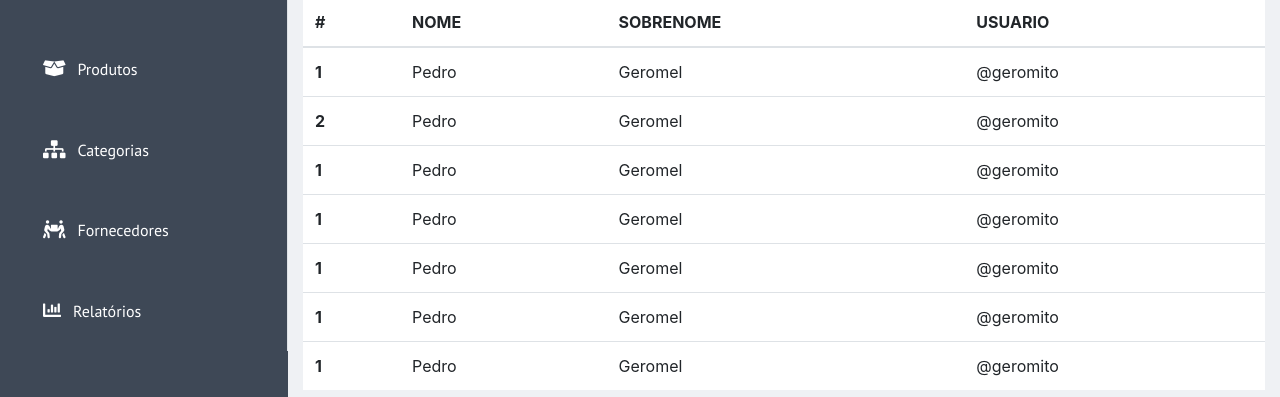
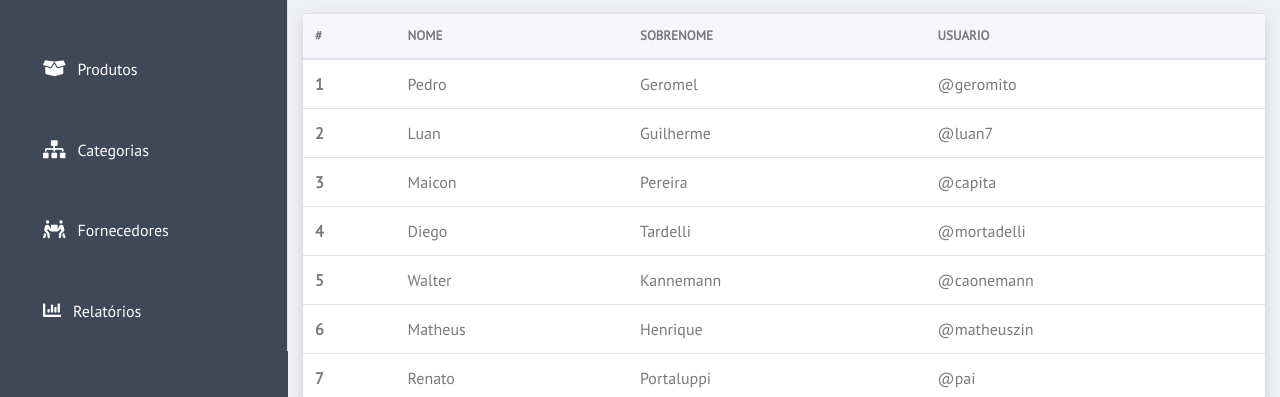
Before and after one commit to rntdc/painel-adm-bootstrap, a plain HTML site: page index.html in a window 1280 px wide. Shown: the part 196-593 px from the top of the page. Drawn offline with nearby package versions, Linux system fonts and the light colour scheme.

Commit message:
estilizacao e dados da tabela

```diff
--- a/index.html
+++ b/index.html
@@ -65,8 +65,10 @@
 
 			<div id="content" class="container">
 				<!-- tabela -->
-				<h3 class="main-text-3">Usuarios</h3>
-				<input type="text" class="form-control form-field" placeholder="Pesquisar">
+				<div class="table-title">
+					<h3 class="main-text-3">Usuarios</h3>
+					<input type="text" class="form-control form-field" placeholder="Pesquisar">
+				</div>
 				<table class="table bg-white">
 					<thead>
 						<tr>
@@ -87,44 +89,44 @@
 
 						<tr>
 							<th>2</th>
-							<td>Pedro</td>
-							<td>Geromel</td>
-							<td>@geromito</td>
+							<td>Luan</td>
+							<td>Guilherme</td>
+							<td>@luan7</td>
 						</tr>
 
 						<tr>
-							<th>1</th>
-							<td>Pedro</td>
-							<td>Geromel</td>
-							<td>@geromito</td>
+							<th>3</th>
+							<td>Maicon</td>
+							<td>Pereira</td>
+							<td>@capita</td>
 						</tr>
 
 						<tr>
-							<th>1</th>
-							<td>Pedro</td>
-							<td>Geromel</td>
-							<td>@geromito</td>
+							<th>4</th>
+							<td>Diego</td>
+							<td>Tardelli</td>
+							<td>@mortadelli</td>
 						</tr>
 
 						<tr>
-							<th>1</th>
-							<td>Pedro</td>
-							<td>Geromel</td>
-							<td>@geromito</td>
+							<th>5</th>
+							<td>Walter</td>
+							<td>Kannemann</td>
+							<td>@caonemann</td>
 						</tr>
 
 						<tr>
-							<th>1</th>
-							<td>Pedro</td>
-							<td>Geromel</td>
-							<td>@geromito</td>
+							<th>6</th>
+							<td>Matheus</td>
+							<td>Henrique</td>
+							<td>@matheuszin</td>
 						</tr>
 
 						<tr>
-							<th>1</th>
-							<td>Pedro</td>
-							<td>Geromel</td>
-							<td>@geromito</td>
+							<th>7</th>
+							<td>Renato</td>
+							<td>Portaluppi</td>
+							<td>@pai</td>
 						</tr>
 					</tbody>
 				</table>
--- a/style.css
+++ b/style.css
@@ -189,3 +189,34 @@ body{
     font-size: 17px;
     color: #a3a8aeff;
 }
+
+
+.table{
+    border:none;
+    border-radius: 8px;
+    box-shadow: 0px 4px 12px rgba(164, 164, 164, 0.5);
+}
+
+.table thead{
+    background-color: #f7f6fb;
+}
+
+.table tbody{
+    font-family: 'PT Sans', sans-serif;
+    font-size: 16px;
+    color: #78797d;
+}
+
+.table-col-title{
+    font-family: 'PT Sans', sans-serif;
+    font-size: 13px;
+    color: #78797d;
+}
+
+.table-title {
+    margin-top: 5vh;
+    margin-bottom: 2vh;
+}
+.table-title input{
+    width: 30%;
+}
```
